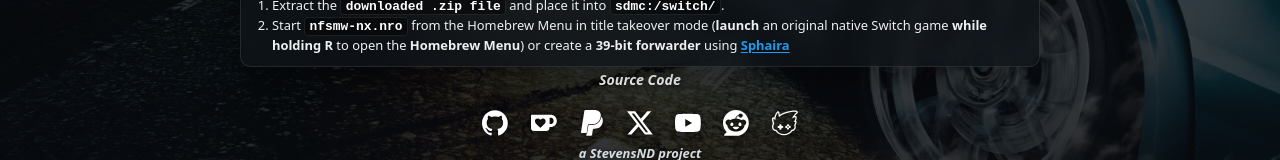
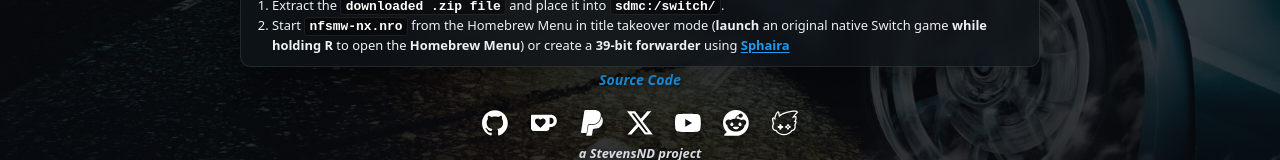
Before and after one commit to StevensND/nfsmw-nx-installer, a website with bundled scripts: page index.html in a window 1280 px wide. Shown: the part 515-675 px from the top of the page. Built offline with nearby package versions, Linux system fonts and the light colour scheme.

Commit message:
Update index.html

```diff
--- a/index.html
+++ b/index.html
@@ -92,7 +92,8 @@
     /* the link to the source code, between the steps and the icons: nearer the steps, apart from the icons */
     .source { margin: calc(var(--gap) * -.75) 0 calc(var(--gap) * 2.2); text-align: center; font-size: 1.1em; font-weight: 800; font-style: italic;
       text-shadow: 0 1px 8px rgba(0, 0, 0, .8); }
-    .source a { color: #fff; text-decoration: none; }
+    /* the same blue as the links in the text (Sphaira), without the underline until the pointer is over it */
+    .source a { text-decoration: none; }
     .source a[href]:hover, .source a[href]:focus-visible { text-decoration: underline; text-underline-offset: 3px; }
     /* the signature under the links: the text font, bold and italic */
     .signature { margin: calc(var(--gap) * .6) 0 0; text-align: center; color: #d7dde3; font-size: 1em; font-weight: 700; font-style: italic;
```
